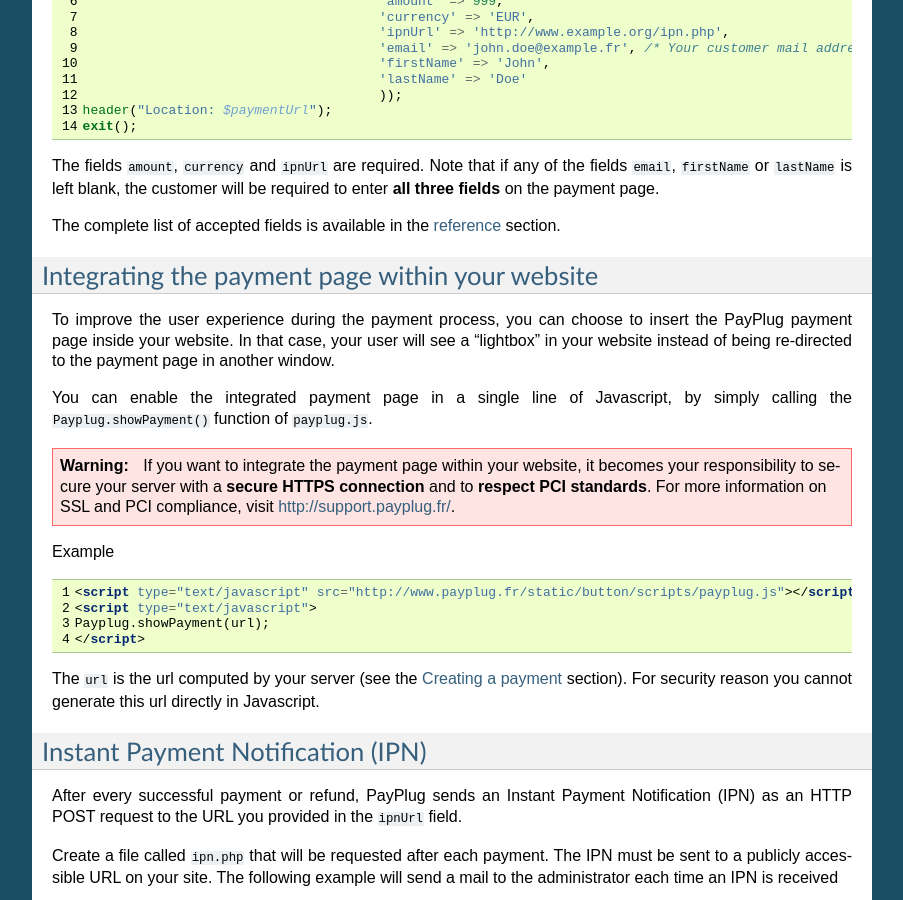
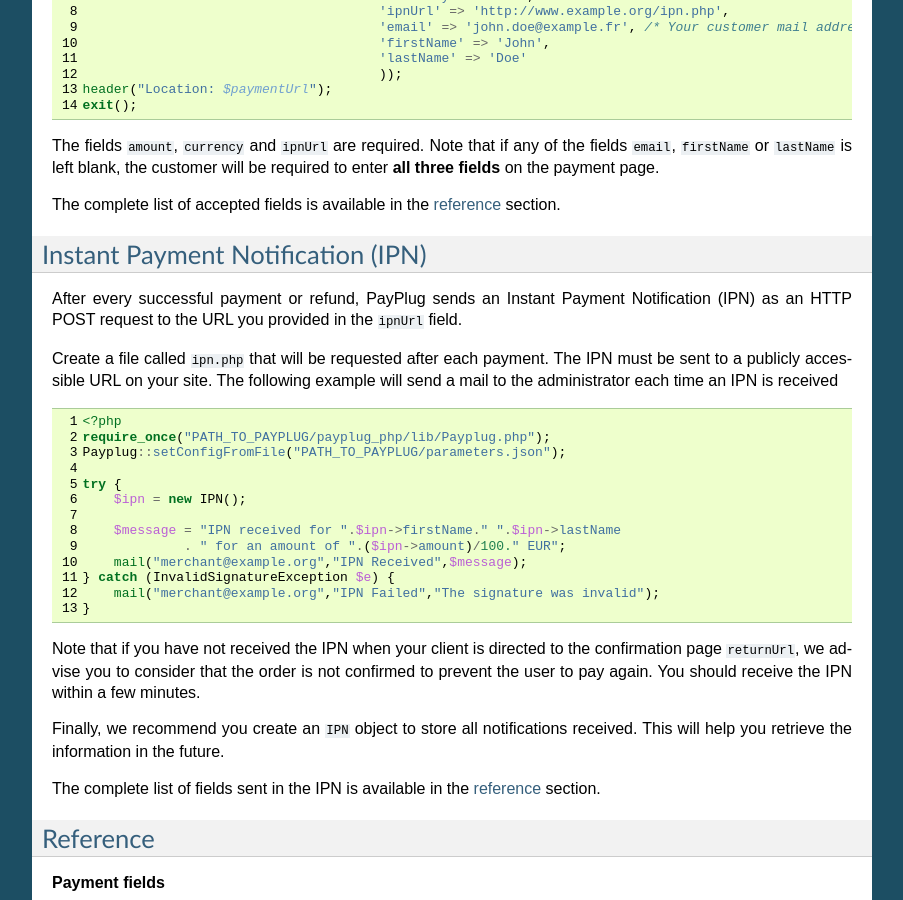
Before and after one commit to payplug/payplug-php, a Sphinx documentation site: the page built from docs/index.rst, in a window 1280 px wide and 900 px high, scrolled down 1656 px. Shown: the whole window, without its empty margins (198-1101 px from the left). Built offline with Sphinx 7.4.7, drawn with Linux system fonts in a browser that asks for light colours; some of the changed text lies outside the part shown.

Commit message:
Removed the section about integrating the payment page as a lightbox

```diff
--- a/docs/index.rst
+++ b/docs/index.rst
@@ -80,28 +80,6 @@
 The fields ``amount``, ``currency`` and ``ipnUrl`` are required. Note that if any of the fields ``email``, ``firstName`` or ``lastName`` is left blank, the customer will be required to enter **all three fields** on the payment page.
 
 The complete list of accepted fields is available in the reference_ section.
-
-Integrating the payment page within your website
-------------------------------------------------
-
-To improve the user experience during the payment process, you can choose to insert the PayPlug payment page inside your website. In that case, your user will see a "lightbox" in your website instead of being re-directed to the payment page in another window.
-
-You can enable the integrated payment page in a single line of Javascript, by simply calling the ``Payplug.showPayment()`` function of ``payplug.js``.
-
-.. warning::
-    If you want to integrate the payment page within your website, it becomes your responsibility to secure your server with a **secure HTTPS connection** and to **respect PCI standards**. For more information on SSL and PCI compliance, visit http://support.payplug.fr/.
-
-Example
-
-.. code-block:: html
-   :linenos:
-
-   <script type="text/javascript" src="http://www.payplug.fr/static/button/scripts/payplug.js"></script>
-   <script type="text/javascript">
-   Payplug.showPayment(url);
-   </script>
-
-The ``url`` is the url computed by your server (see the :ref:`create_a_payment` section). For security reason you cannot generate this url directly in Javascript.
 
 Instant Payment Notification (IPN)
 ----------------------------------
```
